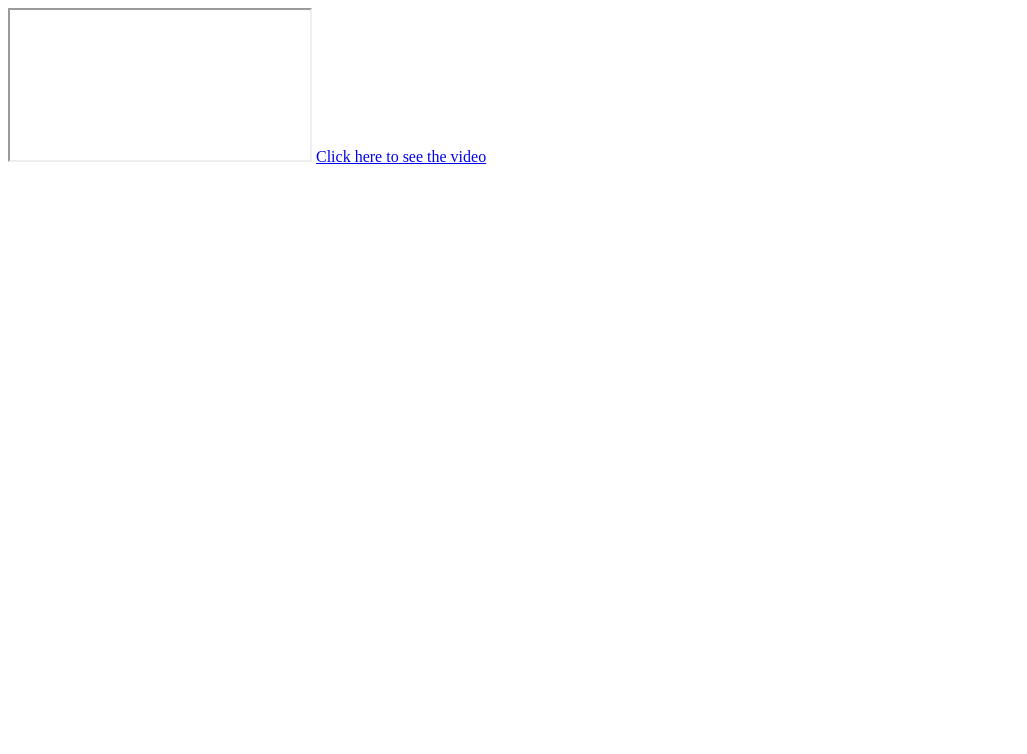
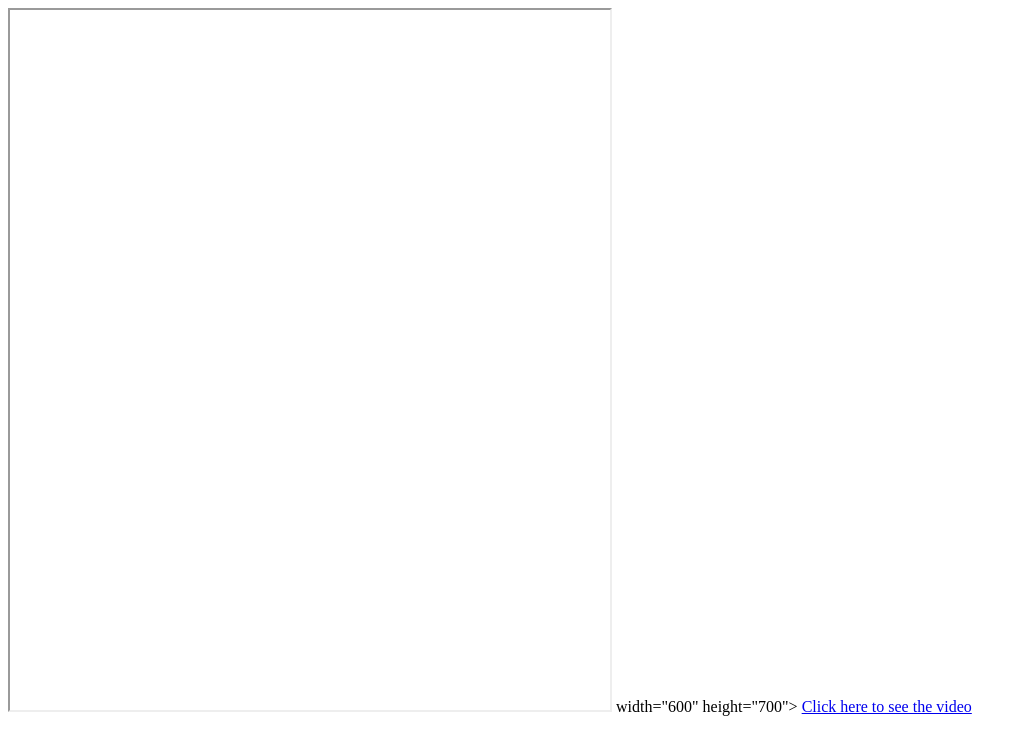
Before and after one commit to CaptainPranay/html-assignment-3, a plain HTML site: page index.html in a window 1280 px wide. Shown: the whole page, without its empty margins (0-1027 px from the left). Drawn offline with Linux system fonts and the light colour scheme.

Commit message:
Update index.html

```diff
--- a/index.html
+++ b/index.html
@@ -8,7 +8,7 @@
     <link rel="icon" href="../Assessment 2/images/logo.png">
 </head>
 <body>
-    <iframe src=""E:\prepbyte assignment\HTML\Assignment-1\index.html" frameborder="3">
+    <iframe src=""E:\prepbyte assignment\HTML\Assignment-1\index.html" frameborder="3" width="600" height="700"></iframe>
     width="600" height="700"></iframe>
     <a href="./seeVideo.html">Click here to see the video</a>
 </body>
```
